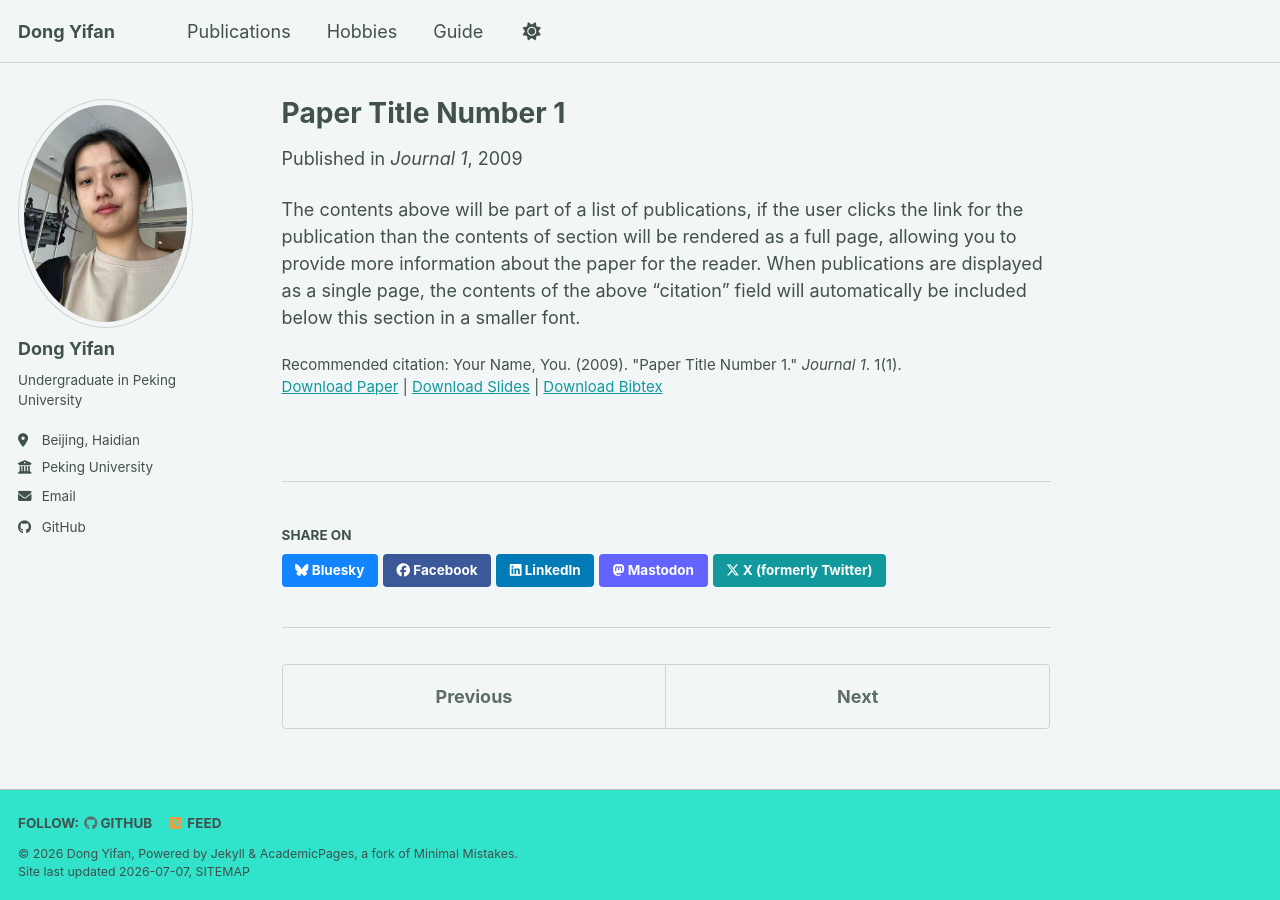
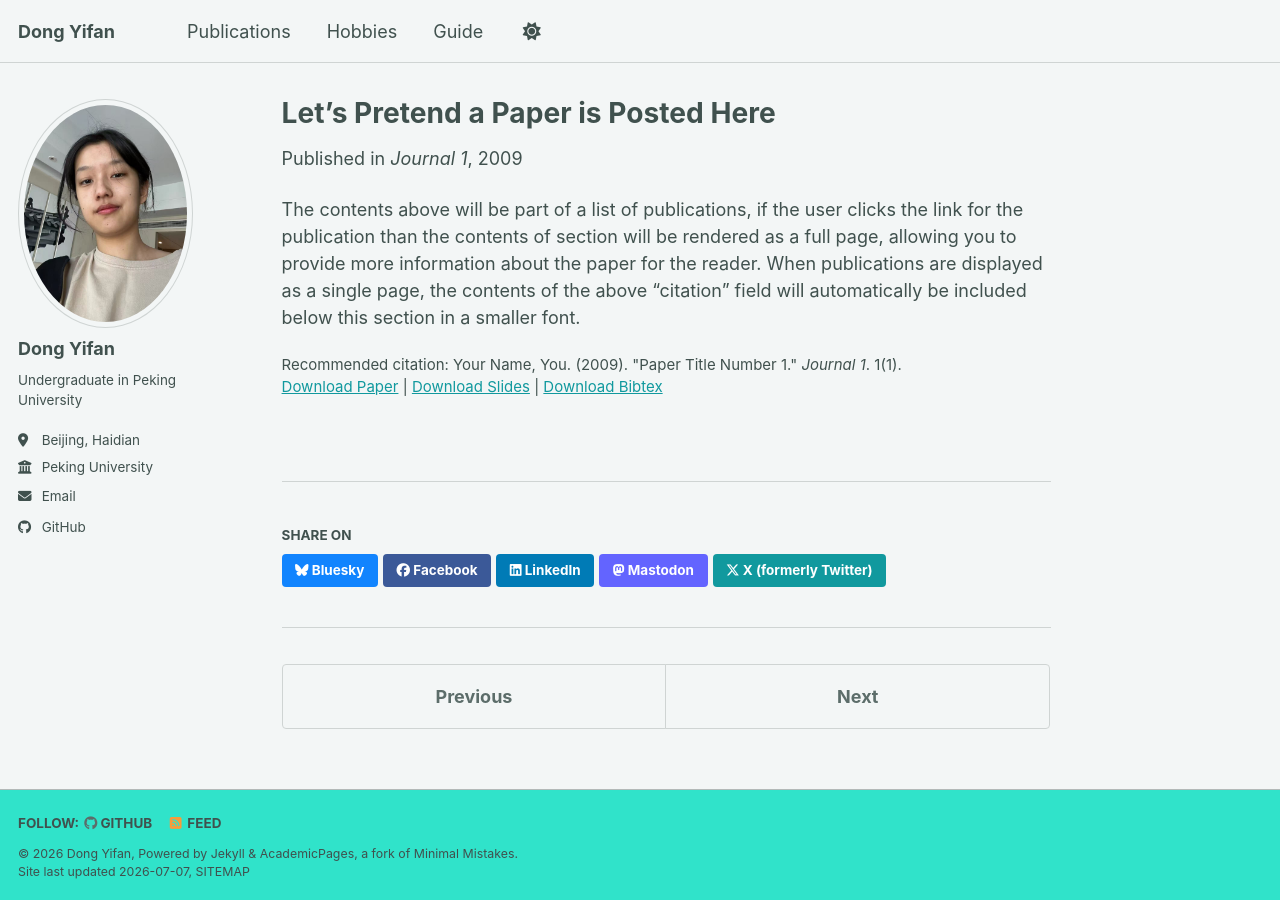
Before and after one commit to Dongdayeyeye/Dongdayeyeye.github.io, a Jekyll site: the page built from _publications/2009-10-01-paper-title-number-1.md, in a window 1280 px wide. Built offline with Jekyll 4.4.1, drawn with Linux system fonts in a browser that asks for light colours; a style sheet for code colours, icons or effects is not loaded.

Commit message:
Update 2009-10-01-paper-title-number-1.md

```diff
--- a/_publications/2009-10-01-paper-title-number-1.md
+++ b/_publications/2009-10-01-paper-title-number-1.md
@@ -1,5 +1,5 @@
 ---
-title: "Paper Title Number 1"
+title: "Let's Pretend a Paper is Posted Here"
 collection: publications
 category: manuscripts
 permalink: /publication/2009-10-01-paper-title-number-1
```
